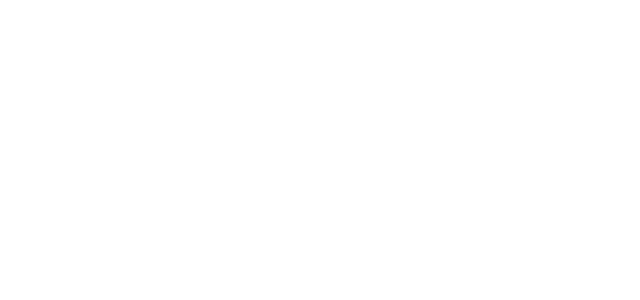
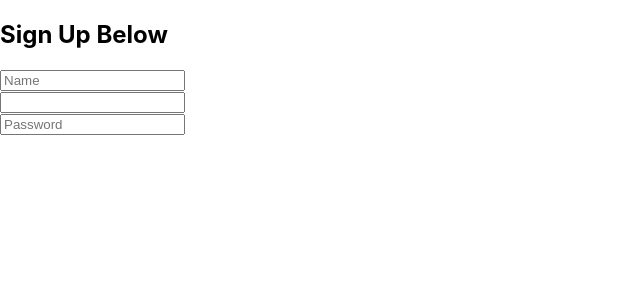
Before and after one commit to kenyounot/maintenance-tracker, a React (Create React App) app in the folder client/: page /signup in a window 1280 px wide. Shown: the top 300 px of the page, without its empty margins (0-640 px from the left). Built offline with nearby package versions, Linux system fonts and the light colour scheme; the HTML template or start-up script is replaced by a standard one.

Commit message:
Create login and signup form components

```diff
--- a/client/src/App.js
+++ b/client/src/App.js
@@ -1,5 +1,6 @@
 import React from 'react';
 import Login from './containers/Login';
+import SignUp from './containers/SignUp';
 import { BrowserRouter as Router, Switch, Route, Link } from 'react-router-dom';
 
 function App() {
@@ -7,8 +8,12 @@
 		<Router>
 			<div>
 				<Switch>
-					<Route exact path='/'>
+					<Route exact path='/login'>
 						<Login />
+					</Route>
+
+					<Route exact path='/signup'>
+						<SignUp />
 					</Route>
 				</Switch>
 			</div>
--- a/client/src/components/LoginForm.js
+++ b/client/src/components/LoginForm.js
@@ -1,7 +1,18 @@
 import React from 'react';
 
 const LoginForm = () => {
-	return <div>Login Form</div>;
+	return (
+		<div>
+			<h2>Login Below</h2>
+			<form>
+				<input type='email' placeholder='Enter email...' />
+				<br />
+				<input type='password' placeholder='Enter password...' />
+				<br />
+				<input type='submit' value='Submit' />
+			</form>
+		</div>
+	);
 };
 
 export default LoginForm;
--- /dev/null
+++ b/client/src/components/SignUpForm.js
@@ -0,0 +1,18 @@
+import React from 'react';
+
+const SignUpForm = () => {
+	return (
+		<div>
+			<h2>Sign Up Below</h2>
+			<form>
+				<input type='text' placeholder='Name' />
+				<br />
+				<input type='email' placholder='Email' />
+				<br />
+				<input type='password' placeholder='Password' />
+			</form>
+		</div>
+	);
+};
+
+export default SignUpForm;
--- /dev/null
+++ b/client/src/containers/SignUp.js
@@ -0,0 +1,12 @@
+import React from 'react';
+import SignUpForm from '../components/SignUpForm';
+
+const SignUp = () => {
+	return (
+		<div>
+			<SignUpForm />
+		</div>
+	);
+};
+
+export default SignUp;
```
